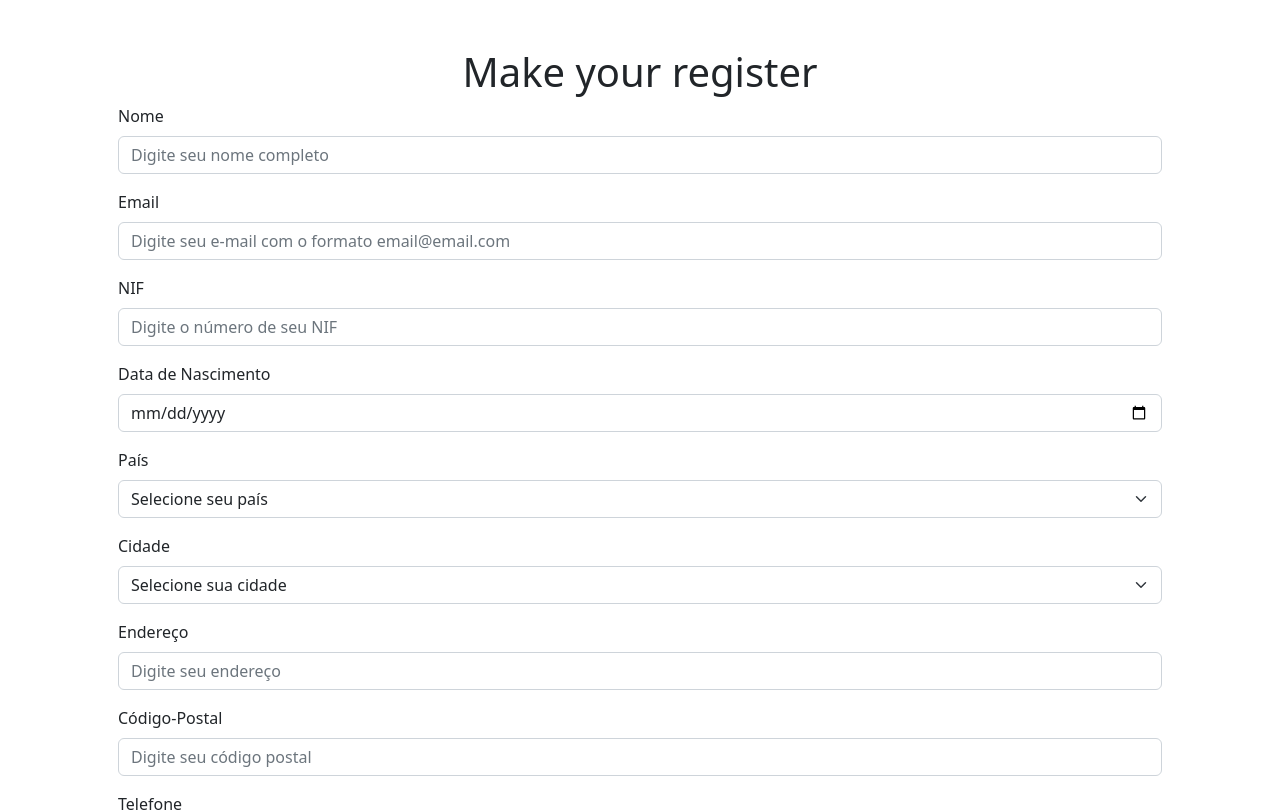
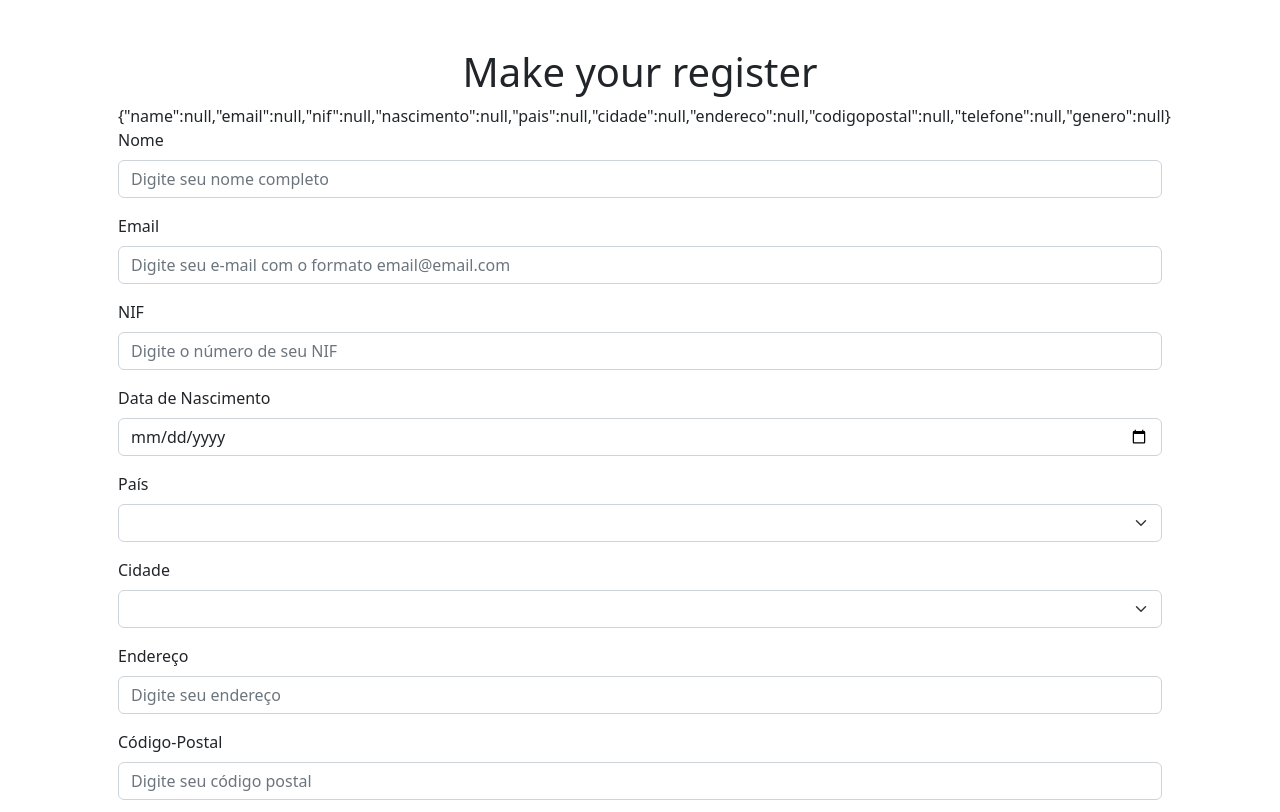
Before and after one commit to BabiCila/alpha_test, an Angular app: page / in a window 1280 px wide. Shown: the top 812 px of the page. Built offline with nearby package versions, Linux system fonts and the light colour scheme.

Commit message:
linking each html field with angular directive

```diff
--- a/src/app/form/form.component.html
+++ b/src/app/form/form.component.html
@@ -1,26 +1,26 @@
 <div class="container mx-auto p-5">
 <h1 class="text-center">Make your register</h1>
-
+{{showForm()}}
 <form [formGroup]="form">
   <div class="form-group mb-3">
     <label for="FormControlInput1" class="form-label">Nome</label>
-    <input type="name" class="form-control" id="name" placeholder="Digite seu nome completo">
+    <input type="name" class="form-control" formControlName="name" id="name" placeholder="Digite seu nome completo">
   </div>
   <div class="form-group mb-3">
     <label for="FormControlInput1" class="form-label">Email</label>
-    <input type="email" class="form-control" id="email" placeholder="Digite seu e-mail com o formato email@email.com">
+    <input type="email" class="form-control" formControlName="email" id="email" placeholder="Digite seu e-mail com o formato email@email.com">
   </div>
   <div class="form-group mb-3">
     <label for="FormControlInput1" class="form-label">NIF</label>
-    <input type="number" class="form-control" id="nif" placeholder="Digite o número de seu NIF">
+    <input type="number" class="form-control" formControlName="nif" id="nif" placeholder="Digite o número de seu NIF">
   </div>
   <div class="form-group mb-3">
     <label for="FormControlInput1" class="form-label">Data de Nascimento</label>
-    <input type="date" class="form-control" id="nascimento" placeholder="Selecione a data do seu nascimento">
+    <input type="date" class="form-control"formControlName="nascimento" id="nascimento" placeholder="Selecione a data do seu nascimento">
   </div>
   <div class="form-group mb-3">
     <label for="FormControlInput1" class="form-label">País</label>
-    <select class="form-select" aria-label="Default select example">
+    <select class="form-select" formControlName="pais" aria-label="Default select example">
       <option selected>Selecione seu país</option>
       <option value="1">One</option>
       <option value="2">Two</option>
@@ -29,7 +29,7 @@
   </div>
   <div class="form-group mb-3">
     <label for="FormControlInput1" class="form-label">Cidade</label>
-    <select class="form-select" aria-label="Default select example">
+    <select class="form-select" formControlName="cidade" aria-label="Default select example">
       <option selected>Selecione sua cidade</option>
       <option value="1">One</option>
       <option value="2">Two</option>
@@ -39,19 +39,19 @@
 
   <div class="form-group mb-3">
     <label for="FormControlInput1" class="form-label">Endereço</label>
-    <input type="name" class="form-control" id="endereco" placeholder="Digite seu endereço">
+    <input type="name" class="form-control" formControlName="endereco" id="endereco" placeholder="Digite seu endereço">
   </div>
   <div class="form-group mb-3">
     <label for="FormControlInput1" class="form-label">Código-Postal</label>
-    <input type="name" class="form-control" id="codigopostal" placeholder="Digite seu código postal">
+    <input type="name" class="form-control" formControlName="codigopostal" id="codigopostal" placeholder="Digite seu código postal">
   </div>
   <div class="form-group mb-3">
     <label for="FormControlInput1" class="form-label">Telefone</label>
-    <input type="number" class="form-control" id="telefone" placeholder="Preencha seu número de telefone">
+    <input type="number" class="form-control" formControlName="telefone" id="telefone" placeholder="Preencha seu número de telefone">
   </div>
   <div class="form-group mb-3">
     <label for="FormControlInput1" class="form-label">Género</label>
-    <input type="name" class="form-control" id="genero" placeholder="Selecione seu género">
+    <input type="name" class="form-control" formControlName="genero" id="genero" placeholder="Selecione seu género">
   </div>
   <button type="button" class="btn btn-primary">Enviar</button>
 </form>
--- a/src/app/form/form.component.ts
+++ b/src/app/form/form.component.ts
@@ -27,6 +27,9 @@ export class FormComponent implements OnInit{
       genero: [null],
     })
   }
+  showForm(){
+    return JSON.stringify(this.form.value)
+  }
 
 
 }
```
